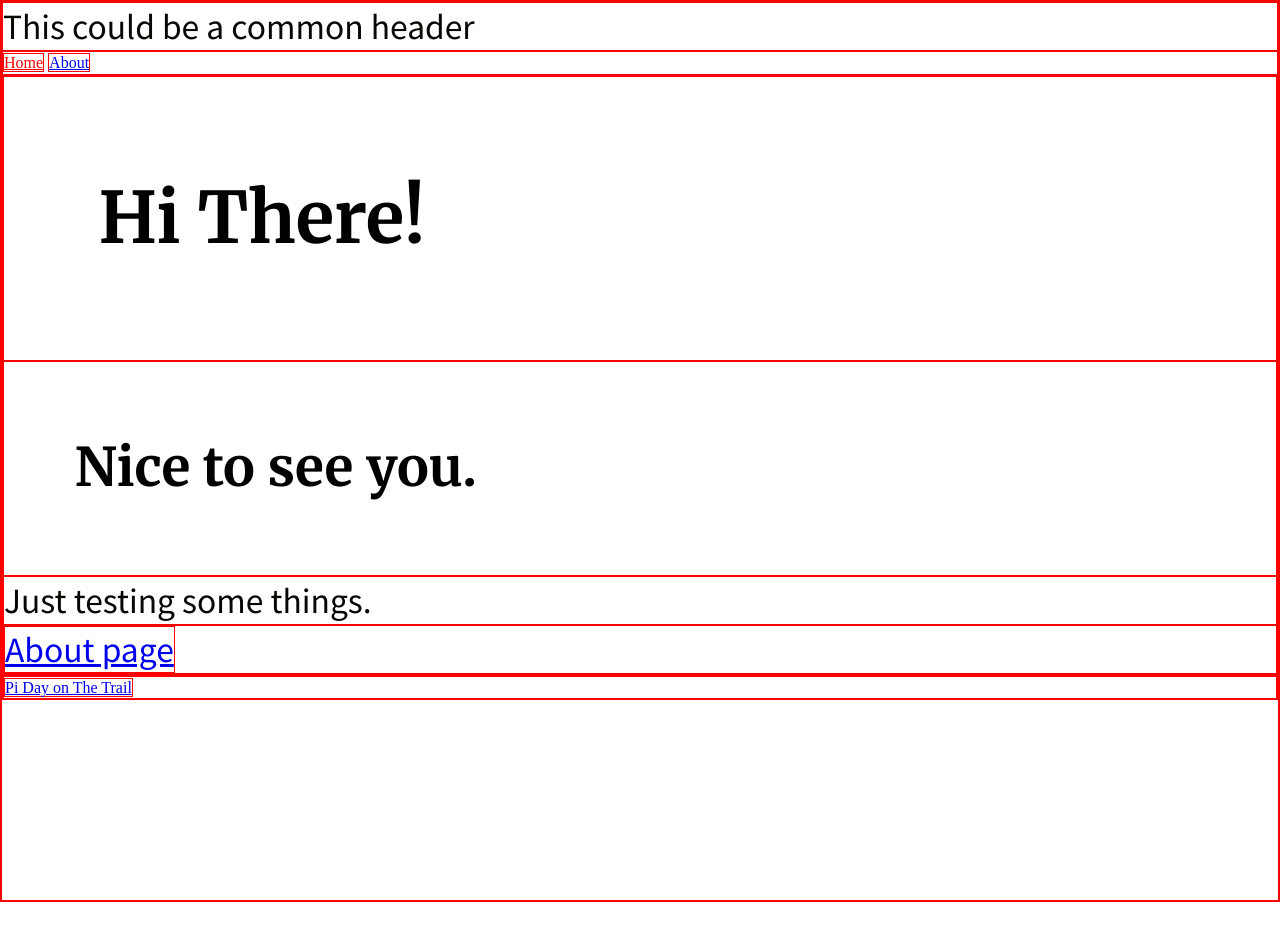
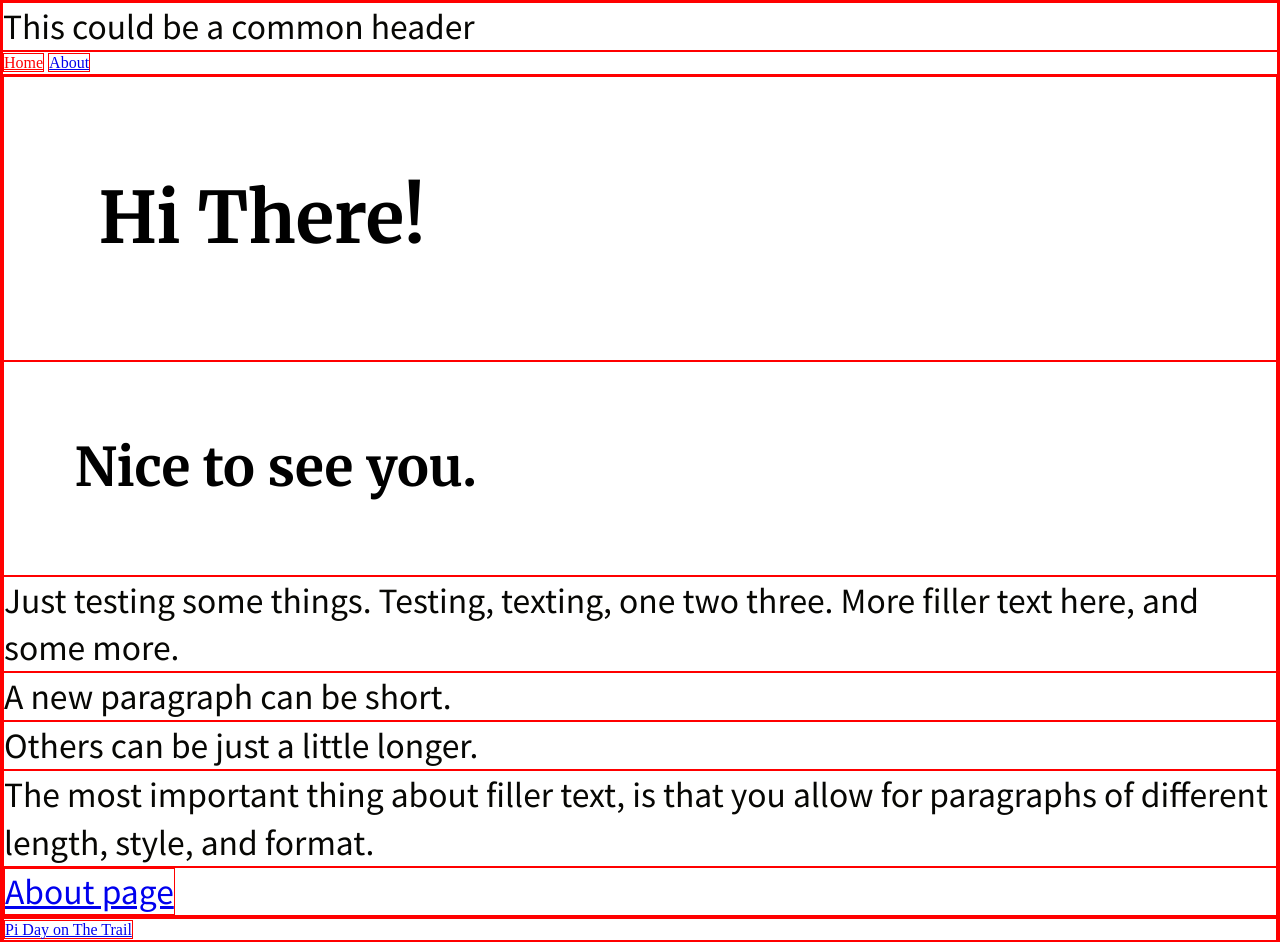
Before and after one commit to craigkraft/craigkraft.github.io, a Jekyll site: the page built from index.md, in a window 1280 px wide. Built offline with Jekyll 4.4.1, drawn with Linux system fonts in a browser that asks for light colours; before the commit the page ends 900 px from its top, so only the background shows below that.

Commit message:
Update index.md

```diff
--- a/index.md
+++ b/index.md
@@ -7,6 +7,12 @@ title: Home
 
 ## Nice to see you.
 
-Just testing some things.
+Just testing some things. Testing, texting, one two three. More filler text here, and some more.
+
+A new paragraph can be short.
+
+Others can be just a little longer.
+
+The most important thing about filler text, is that you allow for paragraphs of different length, style, and format.
 
 [About page](https://craigkraft.github.io/about)
```
